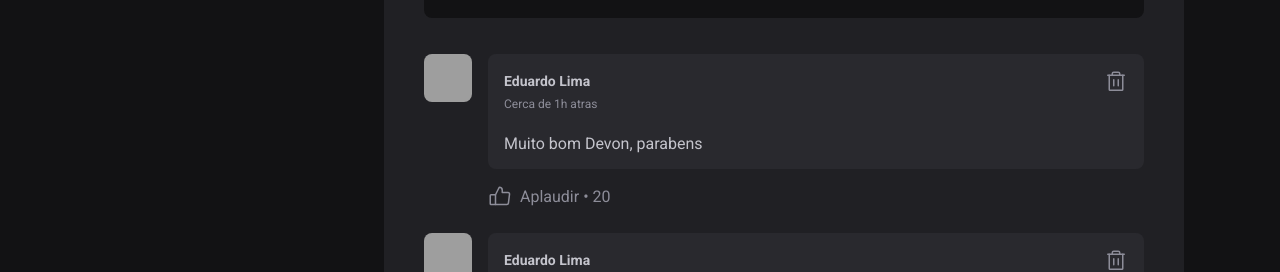
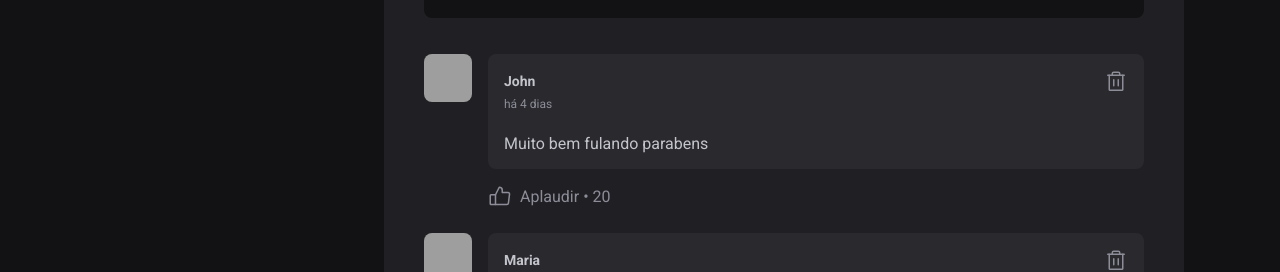
Before and after one commit to sleduardo20/feed-ignite, a React (Create React App) app: page / in a window 1280 px wide. Shown: the part 539-811 px from the top of the page. Built offline with nearby package versions, Linux system fonts and the light colour scheme; grey boxes are pictures that could not be loaded.

Commit message:
✨ feat - create properties CommentProps

```diff
--- a/src/components/Commnet.tsx
+++ b/src/components/Commnet.tsx
@@ -1,29 +1,50 @@
+/* eslint-disable react/require-default-props */
+/* eslint-disable react/no-unused-prop-types */
+import { formatDistanceToNow } from "date-fns";
+import ptBR from "date-fns/locale/pt-BR";
 import { ThumbsUp, Trash } from "phosphor-react";
+import { Avatar } from "./Avatar";
 import styles from "./Comment.module.css";
 
-export function Comment() {
+export type CommentProps = {
+  id: string;
+  author: {
+    avatarUrl: string;
+    name: string;
+    publishedAt: Date;
+  };
+  comment: string;
+  deleteComment?: () => void;
+};
+
+export function Comment({ author, comment, deleteComment }: CommentProps) {
+  const publishedDateRelativeToNow = formatDistanceToNow(author.publishedAt, {
+    locale: ptBR,
+    addSuffix: true,
+  });
   return (
     <div className={styles.comment}>
-      <img
-        src="https://avatars.githubusercontent.com/u/56615577?v=4"
-        alt="avatar "
-      />
+      <Avatar src={author.avatarUrl} />
 
       <div className={styles.commentBox}>
         <div className={styles.commentContent}>
           <header>
             <div className={styles.authorAndTime}>
-              <strong>Eduardo Lima</strong>
-              <time title="18 de junho de 2022" dateTime="2022-06-18 00:00">
-                Cerca de 1h atras
+              <strong>{author.name}</strong>
+              <time dateTime={author.publishedAt.toISOString()}>
+                {publishedDateRelativeToNow}
               </time>
             </div>
 
-            <button title="Deletar comentario" type="button">
+            <button
+              title="Deletar comentario"
+              type="button"
+              onClick={deleteComment && deleteComment}
+            >
               <Trash size={24} />
             </button>
           </header>
-          <p>Muito bom Devon, parabens</p>
+          <p>{comment}</p>
         </div>
 
         <footer>
```
